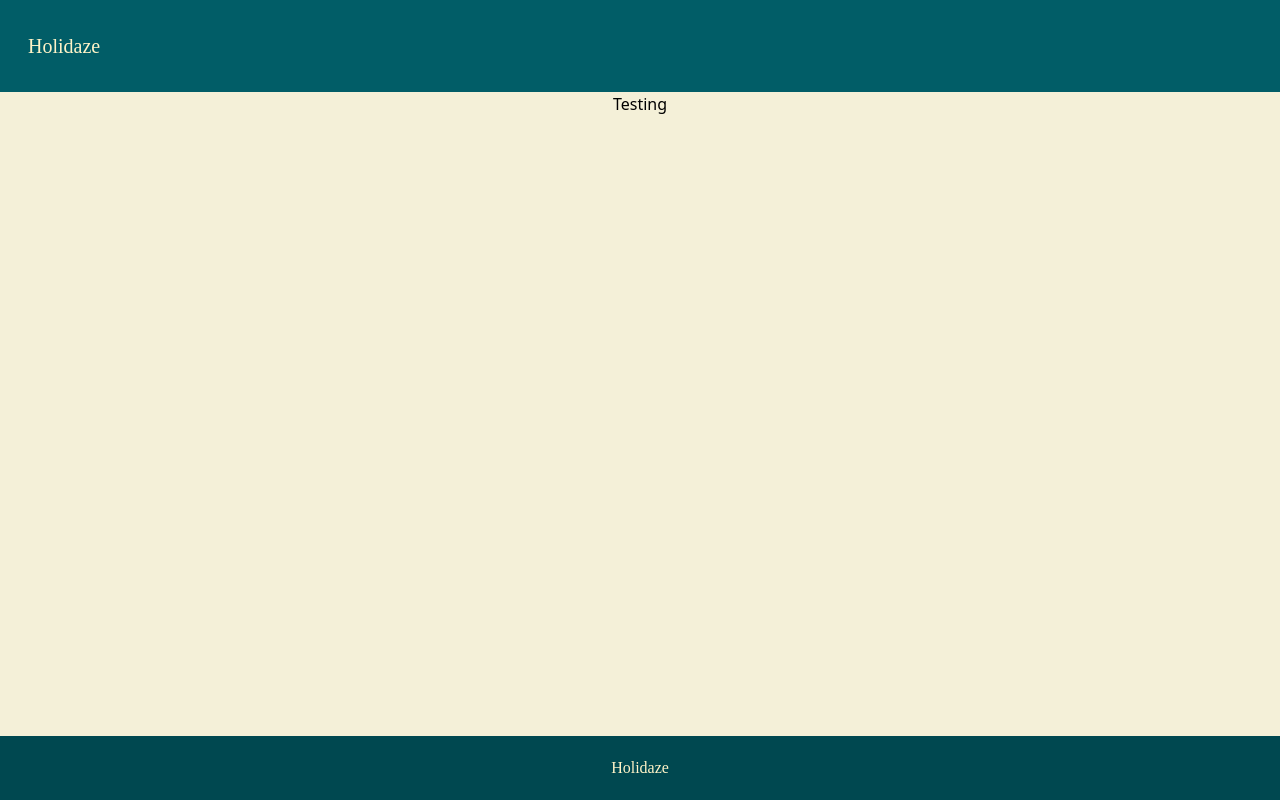
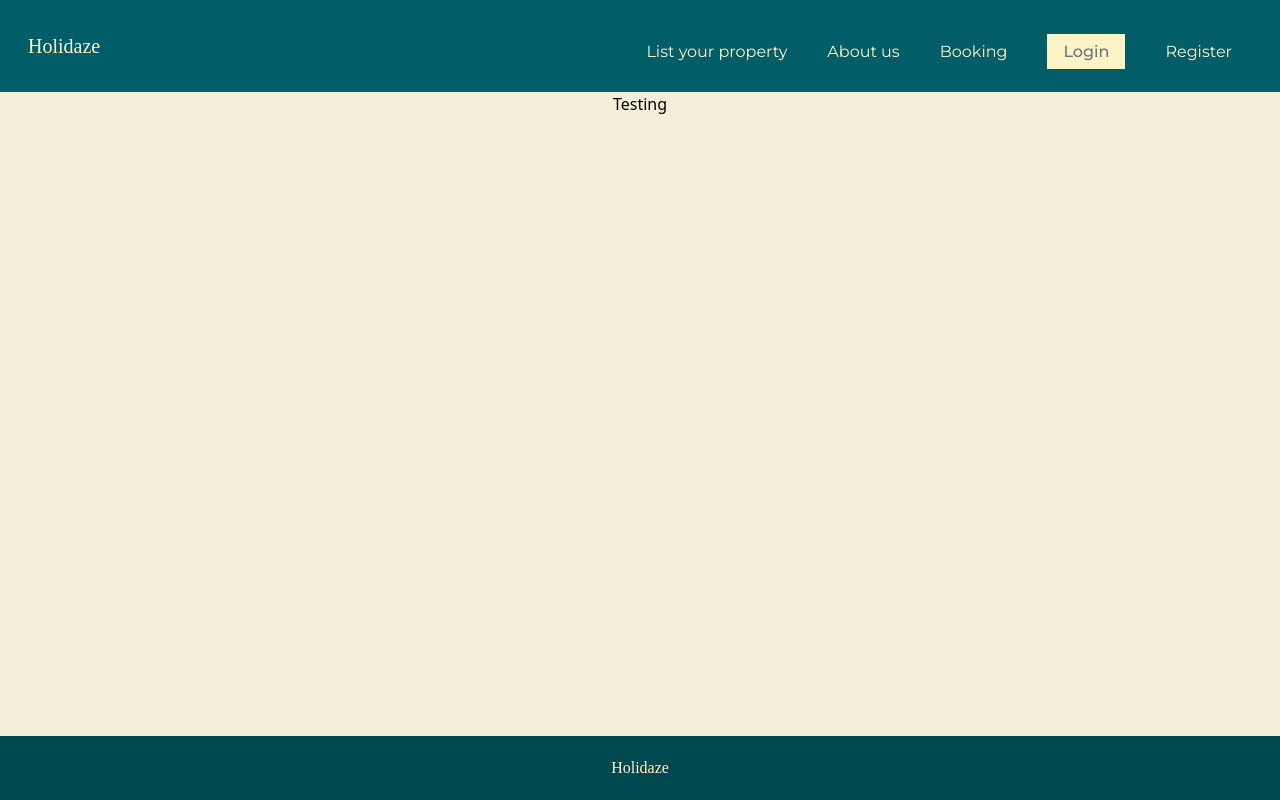
Before and after one commit to oddvarzk/Holidaze, a React (Vite) app: page / in a window 1280 px wide. Built offline with nearby package versions, Linux system fonts and the light colour scheme; a web font is replaced by a local one.

Commit message:
Nav setup

```diff
--- a/src/components/Nav/index.tsx
+++ b/src/components/Nav/index.tsx
@@ -1,5 +1,65 @@
+import { useState } from "react";
+import { Link } from "react-router-dom";
+
 export function Nav() {
-  return <div></div>;
+  const [isOpen, setIsOpen] = useState(false);
+
+  return (
+    <nav className="text-amber-100">
+      <button className="md:hidden p-2 py-5" onClick={() => setIsOpen(!isOpen)}>
+        <svg
+          className="w-8 h-8"
+          fill="none"
+          stroke="currentColor"
+          viewBox="0 0 24 24"
+          xmlns="http://www.w3.org/2000/svg"
+        >
+          <path
+            strokeLinecap="round"
+            strokeLinejoin="round"
+            strokeWidth="2"
+            d="M4 6h16M4 12h16m-7 6h7"
+          />
+        </svg>
+      </button>
+
+      <ul
+        className={`flex-col font-normal font-Montserrat md:flex md:flex-row gap-10 px-5 py-4 mt-4 ${
+          isOpen ? "flex" : "hidden"
+        } md:flex`}
+      >
+        <li className="hover:underline">
+          <Link to="/contact" onClick={() => setIsOpen(false)}>
+            List your property
+          </Link>
+        </li>
+        <li className="hover:underline">
+          <Link to="/about" onClick={() => setIsOpen(false)}>
+            About us
+          </Link>
+        </li>
+        <li className="hover:underline">
+          <Link to="/booking" onClick={() => setIsOpen(false)}>
+            Booking
+          </Link>
+        </li>
+        <li>
+          <Link
+            to="/login"
+            onClick={() => setIsOpen(false)}
+            className=" text-gray-500 font-medium py-2 px-4 bg-amber-100 hover:opacity-50"
+          >
+            Login
+          </Link>
+        </li>
+        <li className="hover:underline">
+          <Link to="/register" onClick={() => setIsOpen(false)}>
+            Register
+          </Link>
+        </li>
+      </ul>
+    </nav>
+  );
 }
 
 export default Nav;
```
